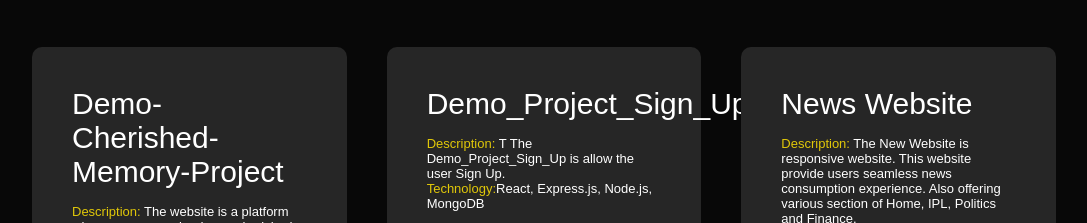
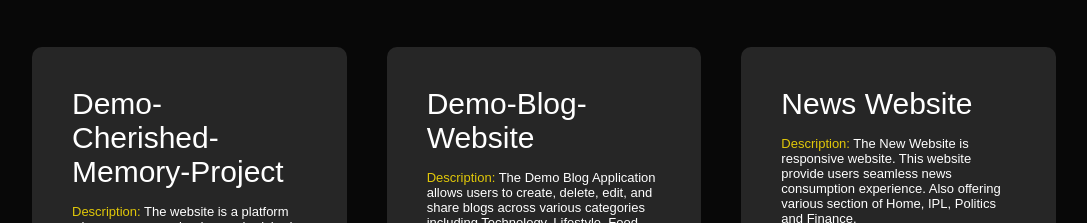
Before and after one commit to San123san/Portfolio, a plain HTML site: page index.html in a window 1280 px wide. Shown: the part 1608-1831 px from the top of the page, without its empty margins (96-1183 px from the left). Drawn offline with Linux system fonts and the light colour scheme.

Commit message:
Update index.html

```diff
--- a/index.html
+++ b/index.html
@@ -103,9 +103,13 @@
                             class="fa fa-external-link"></i></a>
                 </div>
                 <div>
-                    <h2>Demo_Project_Sign_Up </h2>
-                    <p> <span style="color: rgb(225, 200, 9);">Description: </span>T The Demo_Project_Sign_Up is allow the user Sign Up. <br>
-                        <span style="color: rgb(225, 200, 9);">Technology:</span>React, Express.js, Node.js, MongoDB <br>
+                    <h2>Demo-Blog-Website </h2>
+                    <p> <span style="color: rgb(225, 200, 9);">Description: </span>The Demo Blog Application allows users to create, delete, edit, and share blogs across
+                        various categories including Technology, Lifestyle, Food, and Travel. Users can share blogs by entering an email address or username, with
+                        options to grant edit or view permissions. The website is designed to be responsive, ensuring a seamless experience across various devices.
+                        <br>
+                        <span style="color: rgb(225, 200, 9);">Technology:</span>React, Express.js, Node.js, MongoDB, Mongoose, Material-UI, Draft (WYSIWYG editor),
+                        Redux Toolkit  <br>
                     </p>
                     <a href="https://github.com/San123san/Demo_Project_SignUp.git"> <i class="fa fa-external-link"></i></a>
                 </div>
```
